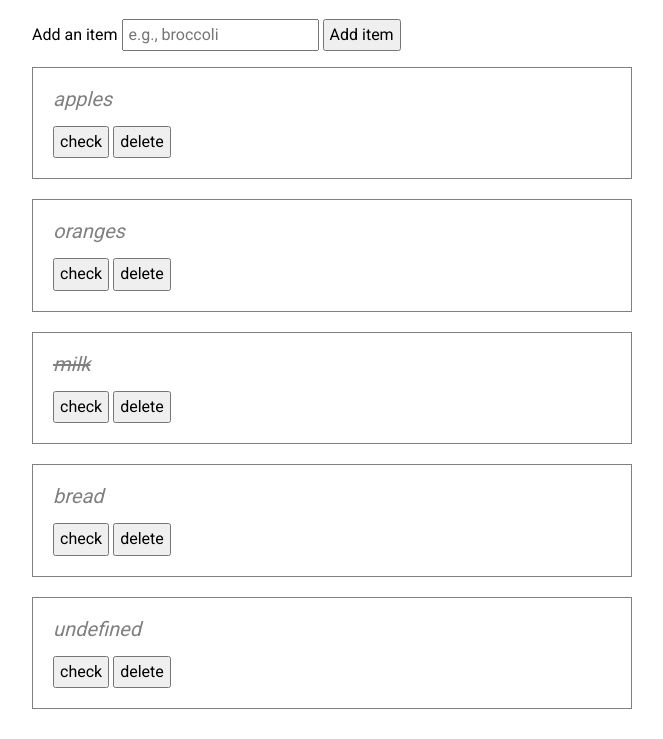
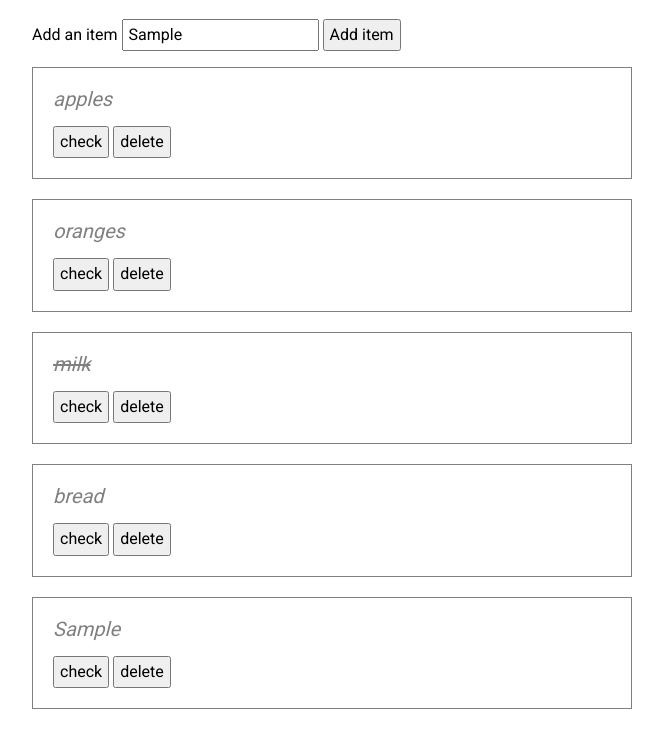
Before and after one commit to MikeAugustine/Shopping, a plain HTML site: page index.html in a window 1280 px wide. Both pictures are taken after typing "Sample" into the empty fields and a click on the button "Add item". Shown: the part 61-800 px from the top of the page, without its empty margins (308-971 px from the left). Drawn offline with nearby package versions, Linux system fonts and the light colour scheme.

Commit message:
Add files via upload

```diff
--- a/index.html
+++ b/index.html
@@ -15,7 +15,7 @@
 
     <form id="js-shopping-list-form">
       <label for="shopping-list-entry">Add an item</label>
-      <input type="text" name="shopping-list-entry" id="shopping-list-entry" placeholder="e.g., broccoli">
+      <input type="text" name="shopping-list-entry" id="js-shopping-list-entry" placeholder="e.g., broccoli">
       <button type="submit">Add item</button>
     </form>
 
@@ -67,6 +67,6 @@
     </ul>
   </div>
 <script src="https://code.jquery.com/jquery.min.js"></script>
-<script type="text/javascript" src=index.js></script>
+<script type="text/javascript" src="index.js"></script>
 </body>
 </html>
--- a/index.js
+++ b/index.js
@@ -1,12 +1,11 @@
 $(function(){
 
   $('#js-shopping-list-form').submit(function(event) {
-
     event.preventDefault();
 
-      const listItem = $('.js-shopping-list-entry').val();
+    const listItem = $('#js-shopping-list-entry').val();
 
-      $('#shopping-list-entry').val('');
+    $('#js-shopping-list-entry').val();
 
     $('.shopping-list').append(
       `<li>
```
Lines whose indentation alone changed are shown as unchanged.
